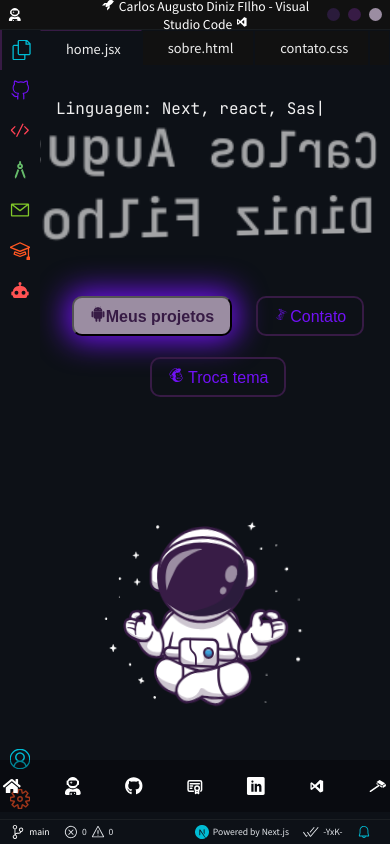
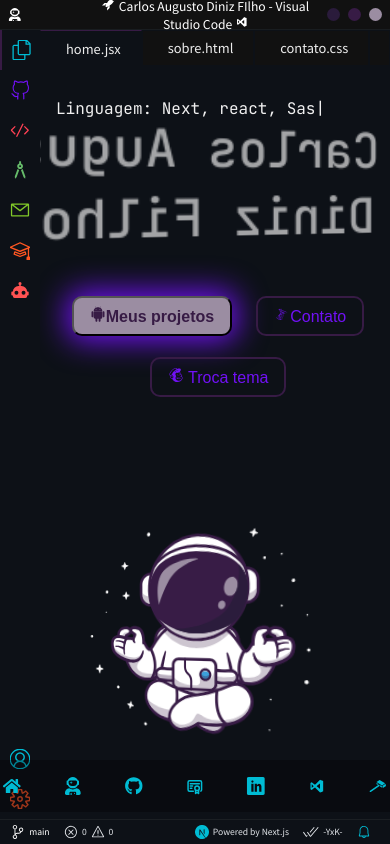
Before and after one commit to ysneshy/portfolio-carlos-filho, a Next.js app: page / in a window 390 px wide. Built offline with nearby package versions, Linux system fonts and the light colour scheme.

Commit message:
upgrade55 :bug::zap::rocket:

```diff
--- a/components/navbar/rodape.module.sass
+++ b/components/navbar/rodape.module.sass
@@ -20,7 +20,7 @@
 
   a svg
 
-    color: rgb(255, 255, 255)
+    color: rgb(0, 188, 212)
     width: 18px
     height: 18px
 
@@ -46,7 +46,7 @@
 
 .navbar a:hover
 
-  background: RGB(191, 64, 64)
+  background: rgba(113, 17, 245)
 
 .navbar a:active
   outline: 0
--- a/pages/index.jsx
+++ b/pages/index.jsx
@@ -62,7 +62,7 @@ export default function HomePage() {
           </div>
           <div className={styles.illustration} >
             <Flip delay={1000} count={2}>
-              <img src="background.svg"  width="260px" alt="software" />
+              <img src="background.svg"  width="290px" alt="software" />
             </Flip>
           </div>
         </div>
--- a/styles/About.module.css
+++ b/styles/About.module.css
@@ -18,7 +18,7 @@
 }
 
 .illustration {
-  height: 16vh;
+  height: 18vh;
   display: flex;
   gap: 2rem;
   width: 300px;
@@ -28,7 +28,7 @@
 }
 
 .illustration {
-  width: 150px;
+  width: 190px;
   animation: float 6s ease-in-out infinite;
 }
 
--- a/styles/HomePage.module.css
+++ b/styles/HomePage.module.css
@@ -132,7 +132,6 @@
 
 .illustration {
 
-width: 280px;
   animation: float 5s ease-in-out infinite;
 }
 
@@ -273,9 +272,9 @@ width: 280px;
   .illustration {
     position: absolute;
     bottom: 0;
-    right: 60px;
+    right: 65px;
     width: 65vw;
-    height: 37vh;
+    height: 33vh;
     z-index: 1;
   }
 }
```
Also changed, not shown: styles/ContactPage.module.css (line endings or trailing spaces).
